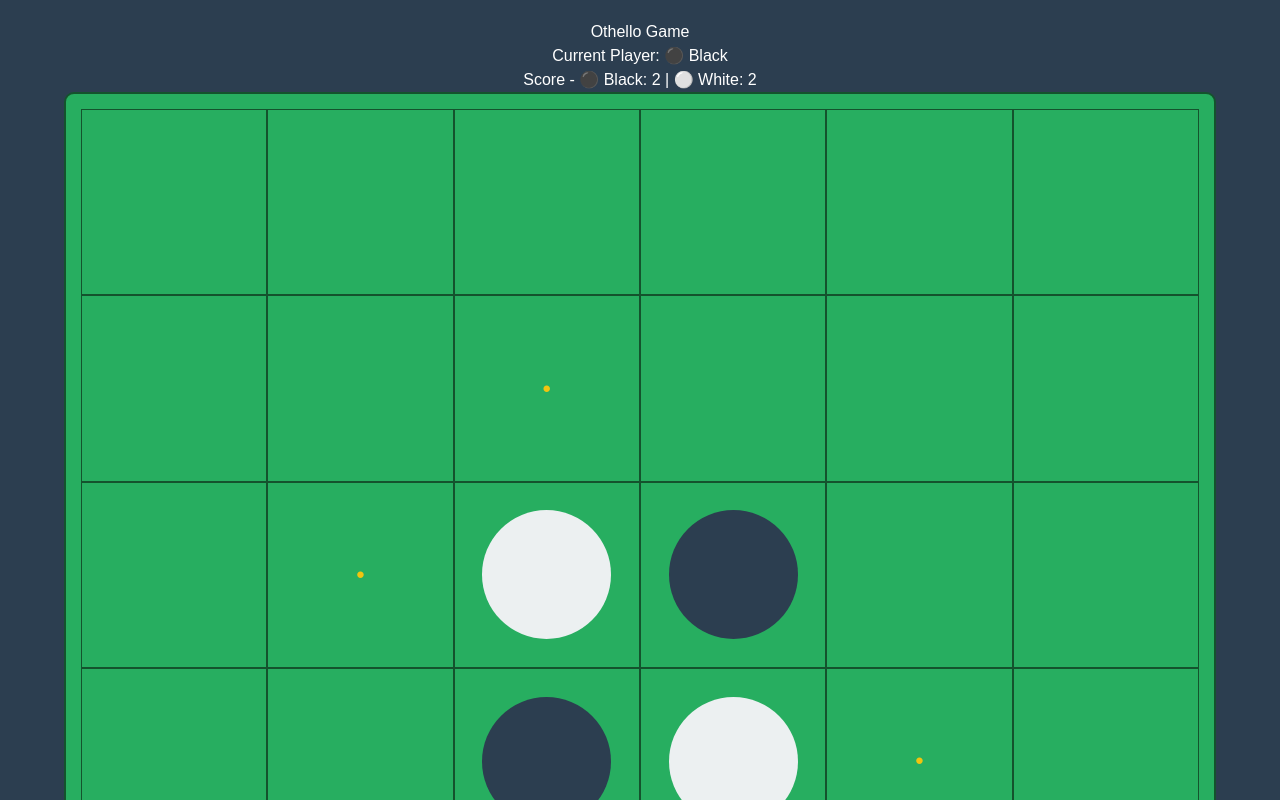
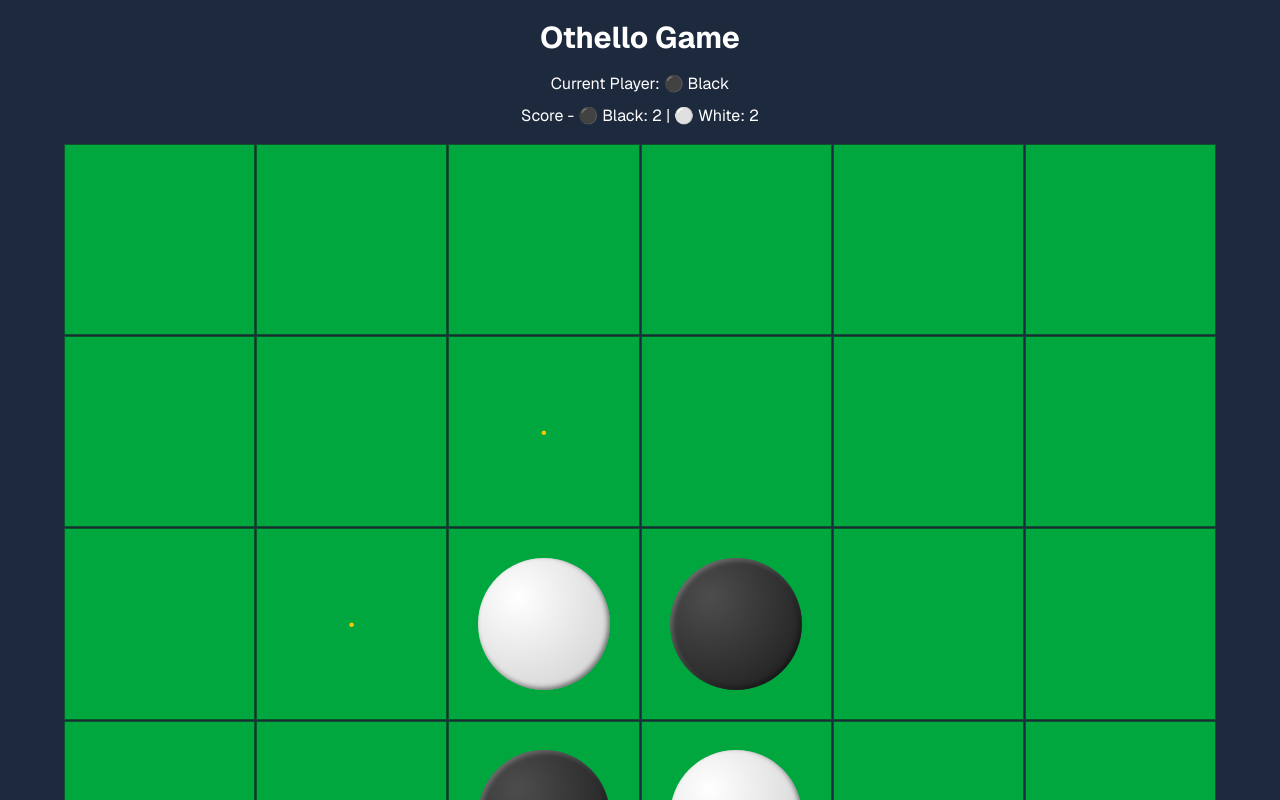
Before and after one commit to hato-taka/white-othello, a Next.js app: page / in a window 1280 px wide. Shown: the top 800 px of the page. Built offline with nearby package versions, Linux system fonts and the light colour scheme.

Commit message:
Othelloコンポーネントのコードをリファクタリングし、スタイルを改善。不要なconsole.logを削除し、ゲームオーバー表示のスタイルを更新。クリック可能なセルのスタイルをクラスベースに変更。

```diff
--- a/src/app/Othello.tsx
+++ b/src/app/Othello.tsx
@@ -141,7 +141,6 @@ const Othello: React.FC = () => {
   const [passCount, setPassCount] = useState<number>(0);
   const [lastMove, setLastMove] = useState<Move | null>(null);
   const [cpuMove, setCpuMove] = useState<Move | null>(null);
-  console.log("cpuMove", cpuMove);
 
   const { black, white } = getScore(board);
   const gameOver = passCount >= 2;
@@ -166,7 +165,6 @@ const Othello: React.FC = () => {
     } else {
       setPassCount(0);
     }
-    // eslint-disable-next-line react-hooks/exhaustive-deps
   }, [board]);
 
   useEffect(() => {
@@ -195,39 +193,18 @@ const Othello: React.FC = () => {
   };
 
   return (
-    <div
-      style={{
-        textAlign: "center",
-        fontFamily: "Arial, sans-serif",
-        background: "#2c3e50",
-        color: "white",
-        padding: "20px",
-        minHeight: "100vh",
-        position: "relative",
-      }}
-    >
-      <h1>Othello Game</h1>
-      <p>
+    <div className="text-center font-sans bg-slate-800 text-white p-5 min-h-screen relative">
+      <h1 className="text-3xl font-bold mb-4">Othello Game</h1>
+      <p className="mb-2">
         {gameOver
           ? "Game Over!"
-          : `Current Player: ${
-              currentPlayer === BLACK ? "⚫ Black" : "⚪ White"
-            }`}
+          : `Current Player: ${currentPlayer === BLACK ? "⚫ Black" : "⚪ White"}`}
       </p>
-      <p>
-        Score - ⚫ Black: {black} | ⚪ White: {white}
-      </p>
+      <p className="mb-4">Score - ⚫ Black: {black} | ⚪ White: {white}</p>
+
       <div
-        style={{
-          display: "grid",
-          gridTemplateColumns: `repeat(${SIZE}, minmax(30px, 1fr))`,
-          background: "#27ae60",
-          padding: "15px",
-          borderRadius: "10px",
-          maxWidth: "90vw",
-          margin: "auto",
-          border: "2px solid #14532d",
-        }}
+        className="grid gap-[1px] rounded-xl max-w-[90vw] mx-auto"
+        style={{ gridTemplateColumns: `repeat(${SIZE}, minmax(30px, 1fr))` }}
       >
         {board.flat().map((cell, index) => {
           const row = Math.floor(index / SIZE);
@@ -235,39 +212,26 @@ const Othello: React.FC = () => {
           const isValid = validMoves.some(([r, c]) => r === row && c === col);
           const isLast = lastMove && lastMove[0] === row && lastMove[1] === col;
 
-          const cellStyle: React.CSSProperties = {
-            width: "100%",
-            height: "100%",
-            display: "flex",
-            alignItems: "center",
-            justifyContent: "center",
-            background: isLast ? "#e74c3c" : "#27ae60",
-            cursor: "pointer",
-            aspectRatio: "1 / 1",
-            boxSizing: "border-box",
-            border: "1px solid #14532d",
-          };
-
-          const discStyle: React.CSSProperties = {
-            width: "70%",
-            height: "70%",
-            borderRadius: "50%",
-            backgroundColor: cell === BLACK ? "#2c3e50" : "#ecf0f1",
-            transform: "rotateY(0deg)",
-            transition: "transform 0.6s ease",
-            animation: "flip 0.6s ease",
-          };
-
           return (
             <div
               key={index}
               onClick={() => handleClick(row, col)}
-              style={cellStyle}
+              className={`w-full h-full flex items-center justify-center aspect-square border border-green-900 cursor-pointer ${isLast ? "bg-red-500" : "bg-green-600"}`}
             >
               {cell === BLACK || cell === WHITE ? (
-                <div style={discStyle} />
+                <div
+                  className="w-[70%] h-[70%] rounded-full transition-transform duration-500 animate-[flip_0.6s_ease]"
+                  style={{
+                    background:
+                      cell === BLACK
+                        ? "radial-gradient(circle at 30% 30%, #4d4d4d, #1a1a1a)"
+                        : "radial-gradient(circle at 30% 30%, #ffffff, #cccccc)",
+                    boxShadow:
+                      "inset -2px -2px 5px rgba(0,0,0,0.5), inset 2px 2px 5px rgba(255,255,255,0.3)",
+                  }}
+                />
               ) : isValid && cell === EMPTY ? (
-                <span style={{ color: "#f1c40f", fontSize: "1.5rem" }}>•</span>
+                <span className="text-yellow-400 text-xl">•</span>
               ) : null}
             </div>
           );
@@ -275,47 +239,15 @@ const Othello: React.FC = () => {
       </div>
 
       {gameOver && (
-        <div
-          style={{
-            position: "fixed",
-            top: 0,
-            left: 0,
-            width: "100vw",
-            height: "100vh",
-            background: "rgba(0, 0, 0, 0.8)",
-            display: "flex",
-            justifyContent: "center",
-            alignItems: "center",
-            zIndex: 9999,
-          }}
-        >
-          <div
-            style={{
-              background: "white",
-              color: "black",
-              padding: "40px",
-              borderRadius: "20px",
-              textAlign: "center",
-            }}
-          >
-            <h2 style={{ fontSize: "2rem" }}>Game Over</h2>
-            <p style={{ fontSize: "1.5rem" }}>Winner: {winner}</p>
-            <p style={{ fontSize: "1.25rem" }}>Final Score</p>
-            <p>
-              ⚫ Black: {black} | ⚪ White: {white}
-            </p>
+        <div className="fixed top-0 left-0 w-screen h-screen bg-black bg-opacity-80 flex items-center justify-center z-[9999]">
+          <div className="bg-white text-black p-10 rounded-2xl text-center">
+            <h2 className="text-2xl font-bold mb-2">Game Over</h2>
+            <p className="text-xl mb-1">Winner: {winner}</p>
+            <p className="text-lg mb-2">Final Score</p>
+            <p className="mb-4">⚫ Black: {black} | ⚪ White: {white}</p>
             <button
               onClick={resetGame}
-              style={{
-                marginTop: "20px",
-                padding: "10px 20px",
-                fontSize: "1rem",
-                borderRadius: "8px",
-                backgroundColor: "#2c3e50",
-                color: "white",
-                border: "none",
-                cursor: "pointer",
-              }}
+              className="mt-4 px-6 py-2 text-white bg-slate-800 rounded-md hover:bg-slate-700"
             >
               Restart Game
             </button>
```
